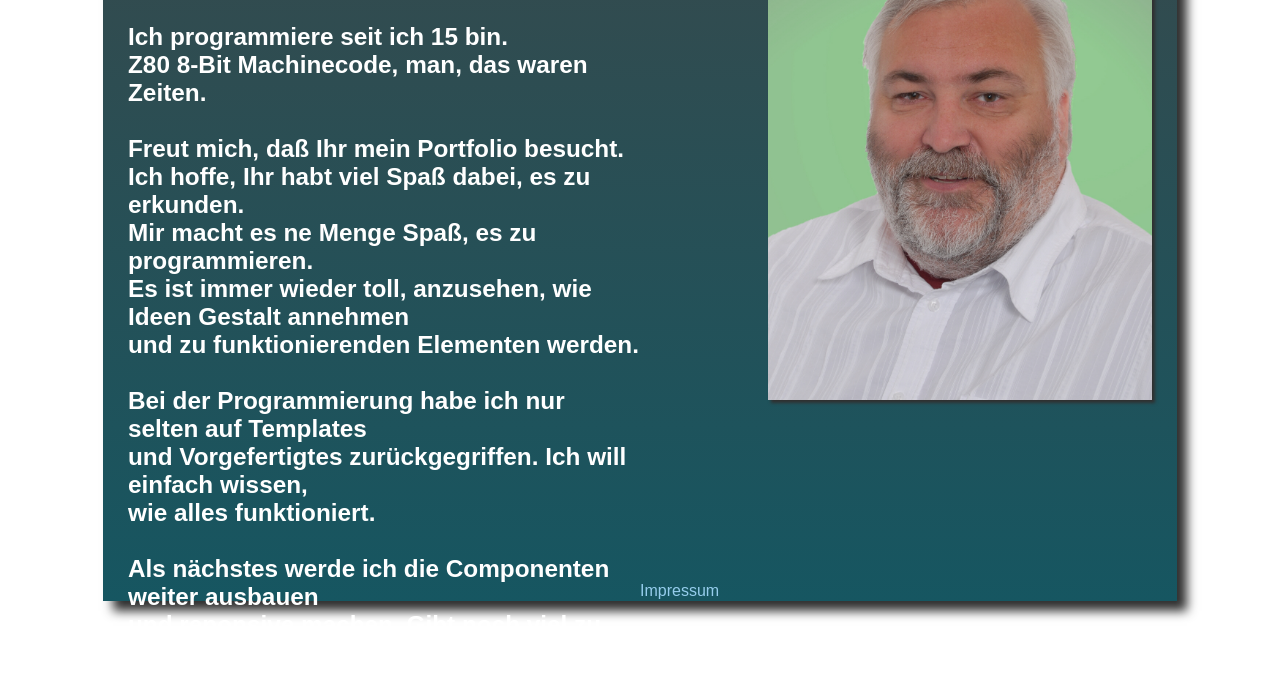
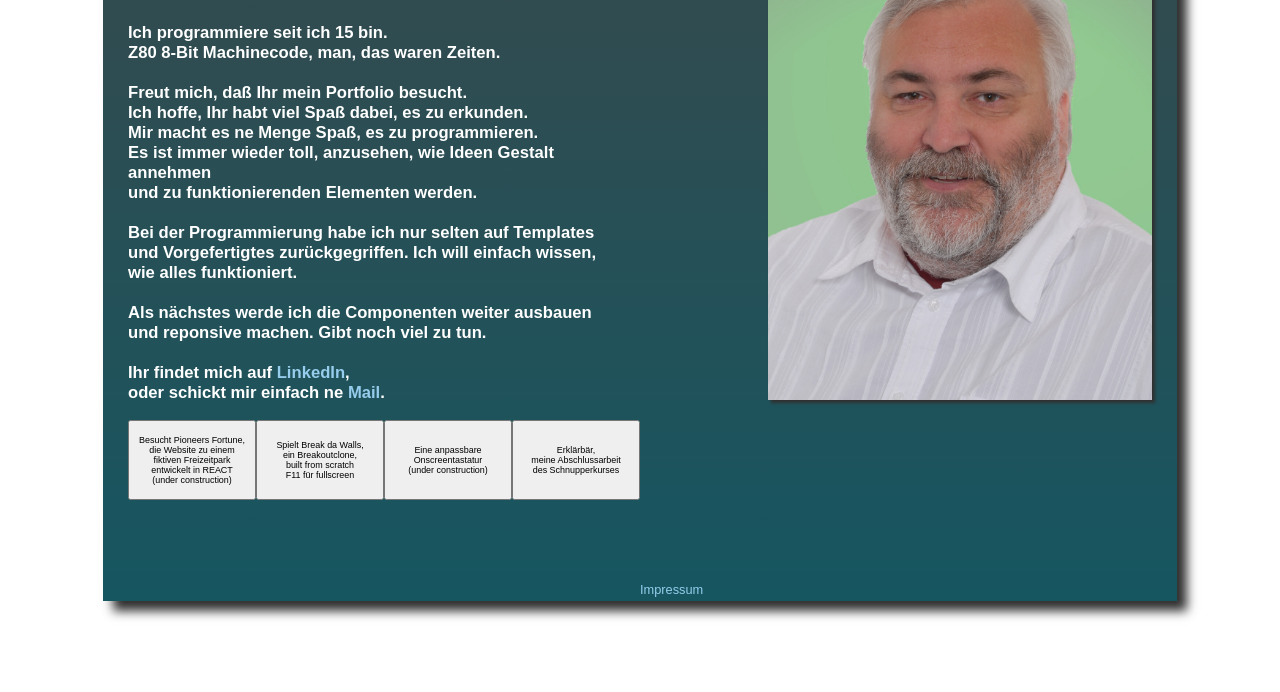
Before and after one commit to sockenbrause/portfolio, a plain HTML site: page components/central/central.html in a window 1280 px wide. Shown: the part 98-790 px from the top of the page. Drawn offline with Linux system fonts and the light colour scheme.

Commit message:
fontsize responsive

```diff
--- a/components/central/central.html
+++ b/components/central/central.html
@@ -55,7 +55,7 @@
         <picture>
           <img src="../../assets/bigFace.png" alt="Portrait" width="100%" >
           </picture>
-           <a style="position: absolute; top: 85% ;margin: auto; "target="blank"  href="../impressum/impressum.html" >
+           <a style="position: absolute; top: 85% ;margin: auto; font-size: 1vw; "target="blank"  href="../impressum/impressum.html" >
   Impressum</a>
             </div>
 
--- a/css/style.css
+++ b/css/style.css
@@ -7,11 +7,19 @@ body{
     background-repeat:no-repeat; */
     }
 
+    p{
+font-size: 2vw;;
+    }
+    h3{
+        font-size: 1.3vw;
+    }
+
 a{
+    font-size: 1.3vw;
     text-decoration:none;
     color:rgb(150, 205, 236)
 }
-
+button{font-size: 0.7vw;}
     .centralMain{
         font-family: Arial, Helvetica, sans-serif;
         width: 80vw;height:80vh;
```
